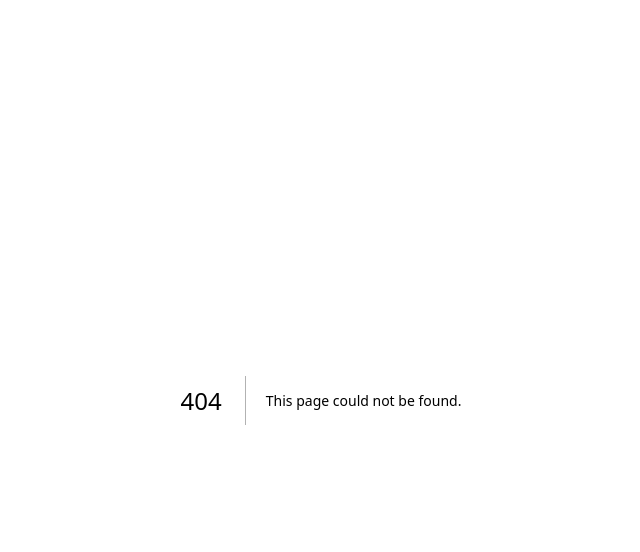
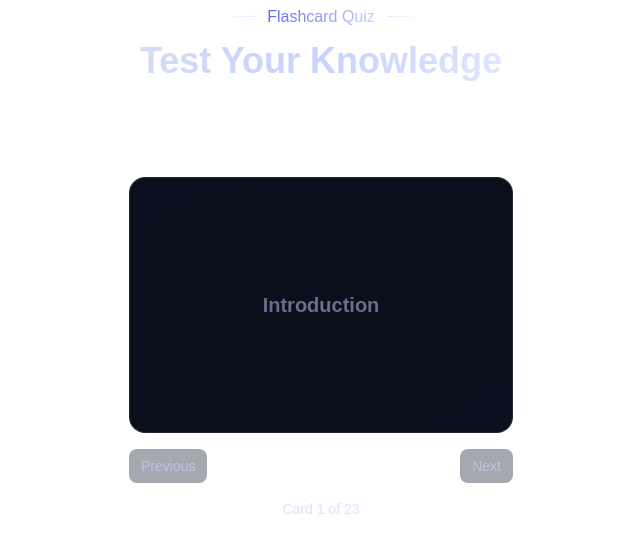
Before and after one commit to jobin-b/study.ai, a Next.js app: page /flashcard in a window 1280 px wide. Before the commit this address had no page. Shown: the top 552 px of the page, without its empty margins (319-959 px from the left). Built offline with nearby package versions, Linux system fonts and the light colour scheme.

Commit message:
flashcard base

```diff
--- /dev/null
+++ b/app/flashcard/page.tsx
@@ -0,0 +1,181 @@
+"use client";
+
+import React, { useState } from "react";
+
+const flashcardsData = [
+  {
+    topic: "Introduction",
+    back: "What is the purpose of the test plan? What is the importance of comprehensive testing? What are the key testing objectives? What is the scope of testing? Who is the target audience for this test plan?",
+  },
+  {
+    topic: "Test Strategy",
+    back: "What kind of testing strategy is being used for this project? What are the different levels of testing involved? What is the order in which they will be performed?",
+  },
+  {
+    topic: "Test Objectives",
+    back: "What are the specific goals of the testing process?  What are the key aspects being tested? What are the expected outcomes of the testing?",
+  },
+  {
+    topic: "Test Scope",
+    back: "What specific functionalities and nonfunctional requirements are included in the testing? What are the different types of tests being performed?  What components or modules are being tested?",
+  },
+  {
+    topic: "Test Deliverables",
+    back: "What specific documents and artifacts will be produced during the testing process? What information will be included in each deliverable? What is the purpose of each deliverable?",
+  },
+  {
+    topic: "Test Schedule",
+    back: "When will testing be performed? How frequently will testing occur?  What are the specific milestones or deadlines associated with testing?",
+  },
+  {
+    topic: "Test Environment",
+    back: "What kind of hardware and software is needed for the testing process? What environmental variables need to be considered? What are the network connectivity requirements?",
+  },
+  {
+    topic: "Test Entry and Exit Criteria",
+    back: "What conditions need to be met before testing can begin? What conditions need to be met to consider testing complete?",
+  },
+  {
+    topic: "Test Pass and Fail Criteria",
+    back: "How will the success of a test case be determined? What specific criteria will be used to assess whether a test has passed or failed? Are there any specific pass/fail criteria for individual test cases?",
+  },
+  {
+    topic: "Test Suspension and Resumption Criteria",
+    back: "Under what circumstances will testing be paused? What conditions need to be met before testing can resume?",
+  },
+  {
+    topic: "Test Design and Execution",
+    back: "How will the tests be designed and executed? Will the tests be automated or manually executed? What tools or techniques will be used to execute the tests?",
+  },
+  {
+    topic: "Test Data and Defect Management",
+    back: "How will test data be collected and recorded? How will defects be identified and reported? What is the process for tracking and resolving defects?",
+  },
+  {
+    topic: "Risk Analysis",
+    back: "What are the potential risks associated with testing? What are the mitigation strategies for each risk? How will risks be monitored and managed during testing?",
+  },
+  {
+    topic: "Roles and Responsibilities",
+    back: "Who is responsible for which aspects of the testing process?  What are the specific roles and responsibilities of each team member?",
+  },
+  {
+    topic: "Course Reviews",
+    back: "What specific functionalities are being tested within Course Reviews? What are the expected outcomes of these tests? What are the specific test cases for Course Reviews?",
+  },
+  {
+    topic: "Room Reservations",
+    back: "What specific functionalities are being tested within Room Reservations? What are the expected outcomes of these tests? What are the specific test cases for Room Reservations?",
+  },
+  {
+    topic: "Schedule Builder",
+    back: "What specific functionalities are being tested within Schedule Builder? What are the expected outcomes of these tests? What are the specific test cases for Schedule Builder?",
+  },
+  {
+    topic: "Locked/Blacklist Sections",
+    back: "What specific functionalities are being tested within Locked/Blacklist Sections? What are the expected outcomes of these tests? What are the specific test cases for Locked/Blacklist Sections?",
+  },
+  {
+    topic: "Server Performance",
+    back: "What specific performance metrics are being tested? What are the expected outcomes of these tests? What are the specific test cases for Server Performance?",
+  },
+  {
+    topic: "Reliability",
+    back: "What aspects of the application's reliability are being tested? What are the expected outcomes of these tests? What are the specific test cases for Reliability?",
+  },
+  {
+    topic: "Availability and Portability",
+    back: "What aspects of the application's availability and portability are being tested? What are the expected outcomes of these tests? What are the specific test cases for Availability and Portability?",
+  },
+  {
+    topic: "Security",
+    back: "What security vulnerabilities are being tested? What are the expected outcomes of these tests? What are the specific test cases for Security?",
+  },
+  {
+    topic: "Integration Testing",
+    back: "What are the key areas of focus for integration testing? What are the expected outcomes of integration testing? What are the specific test cases for Integration Testing?",
+  },
+];
+
+const FlashcardApp = () => {
+  const [currentCardIndex, setCurrentCardIndex] = useState(0);
+  const [isFlipped, setIsFlipped] = useState(false);
+
+  const handleNextCard = () => {
+    setCurrentCardIndex((prevIndex) => (prevIndex + 1) % flashcardsData.length);
+    setIsFlipped(false);
+  };
+
+  const handlePrevCard = () => {
+    setCurrentCardIndex(
+      (prevIndex) =>
+        (prevIndex - 1 + flashcardsData.length) % flashcardsData.length
+    );
+    setIsFlipped(false);
+  };
+
+  const handleFlip = () => {
+    setIsFlipped(!isFlipped);
+  };
+
+  const currentCard = flashcardsData[currentCardIndex];
+
+  return (
+    <section>
+      <div className="mx-auto max-w-6xl px-4 sm:px-6">
+        <div className="pb-12 md:pb-20">
+          {/* Section header */}
+          <div className="mx-auto max-w-3xl pb-12 text-center md:pb-20">
+            <div className="inline-flex items-center gap-3 pb-3 before:h-px before:w-8 before:bg-gradient-to-r before:from-transparent before:to-indigo-200/50 after:h-px after:w-8 after:bg-gradient-to-l after:from-transparent after:to-indigo-200/50">
+              <span className="inline-flex bg-gradient-to-r from-indigo-500 to-indigo-200 bg-clip-text text-transparent">
+                Flashcard Quiz
+              </span>
+            </div>
+            <h2 className="animate-[gradient_6s_linear_infinite] bg-[linear-gradient(to_right,theme(colors.gray.200),theme(colors.indigo.200),theme(colors.gray.50),theme(colors.indigo.300),theme(colors.gray.200))] bg-[length:200%_auto] bg-clip-text pb-4 font-nacelle text-3xl font-semibold text-transparent md:text-4xl">
+              Test Your Knowledge
+            </h2>
+          </div>
+
+          {/* Flashcard */}
+          <div className="mx-auto max-w-sm">
+            <div
+              className="group/card relative h-64 overflow-hidden rounded-2xl bg-gray-800 p-px cursor-pointer"
+              onClick={handleFlip}
+            >
+              <div className="relative z-20 h-full overflow-hidden rounded-[inherit] bg-gray-950 after:absolute after:inset-0 after:bg-gradient-to-br after:from-gray-900/50 after:via-gray-800/25 after:to-gray-900/50">
+                <div className="flex items-center justify-center h-full p-6 text-center">
+                  <p className="text-xl font-semibold text-indigo-200/65">
+                    {isFlipped ? currentCard.back : currentCard.topic}
+                  </p>
+                </div>
+              </div>
+            </div>
+
+            {/* Navigation buttons */}
+            <div className="flex justify-between mt-4">
+              <button
+                onClick={handlePrevCard}
+                className="btn-sm relative rounded-full bg-gray-800/40 px-2.5 py-1.5 text-sm font-medium text-indigo-200/65 hover:bg-gray-800/60"
+              >
+                Previous
+              </button>
+              <button
+                onClick={handleNextCard}
+                className="btn-sm relative rounded-full bg-gray-800/40 px-2.5 py-1.5 text-sm font-medium text-indigo-200/65 hover:bg-gray-800/60"
+              >
+                Next
+              </button>
+            </div>
+
+            {/* Card counter */}
+            <div className="mt-4 text-center text-sm text-indigo-200/65">
+              Card {currentCardIndex + 1} of {flashcardsData.length}
+            </div>
+          </div>
+        </div>
+      </div>
+    </section>
+  );
+};
+
+export default FlashcardApp;
--- /dev/null
+++ b/app/pdf/page.tsx
@@ -0,0 +1,32 @@
+"use client";
+import React from "react";
+import extractTextFromPDF from "pdf-parser-client-side";
+
+export default function Test() {
+  const handleFileChange = async (
+    e: React.ChangeEvent<HTMLInputElement>,
+    variant: any
+  ) => {
+    const file = e.target.files?.[0];
+    if (file) {
+      try {
+        const text = await extractTextFromPDF(file, variant);
+        console.log("Extracted Text:", text);
+      } catch (error) {
+        console.error("Error extracting text from PDF:", error);
+      }
+    }
+  };
+
+  return (
+    <div>
+      <input
+        type="file"
+        name=""
+        id="file-selector"
+        accept=".pdf"
+        onChange={(e) => handleFileChange(e, "clean")}
+      />
+    </div>
+  );
+}
--- a/package.json
+++ b/package.json
@@ -15,6 +15,7 @@
     "@mui/icons-material": "^6.1.1",
     "@mui/material": "^6.1.1",
     "next": "14.2.13",
+    "pdf-parser-client-side": "^1.1.1",
     "react": "^18",
     "react-dom": "^18"
   },
```
Also changed, not shown: 1 other file (tests, documents, lock files or other folders).
